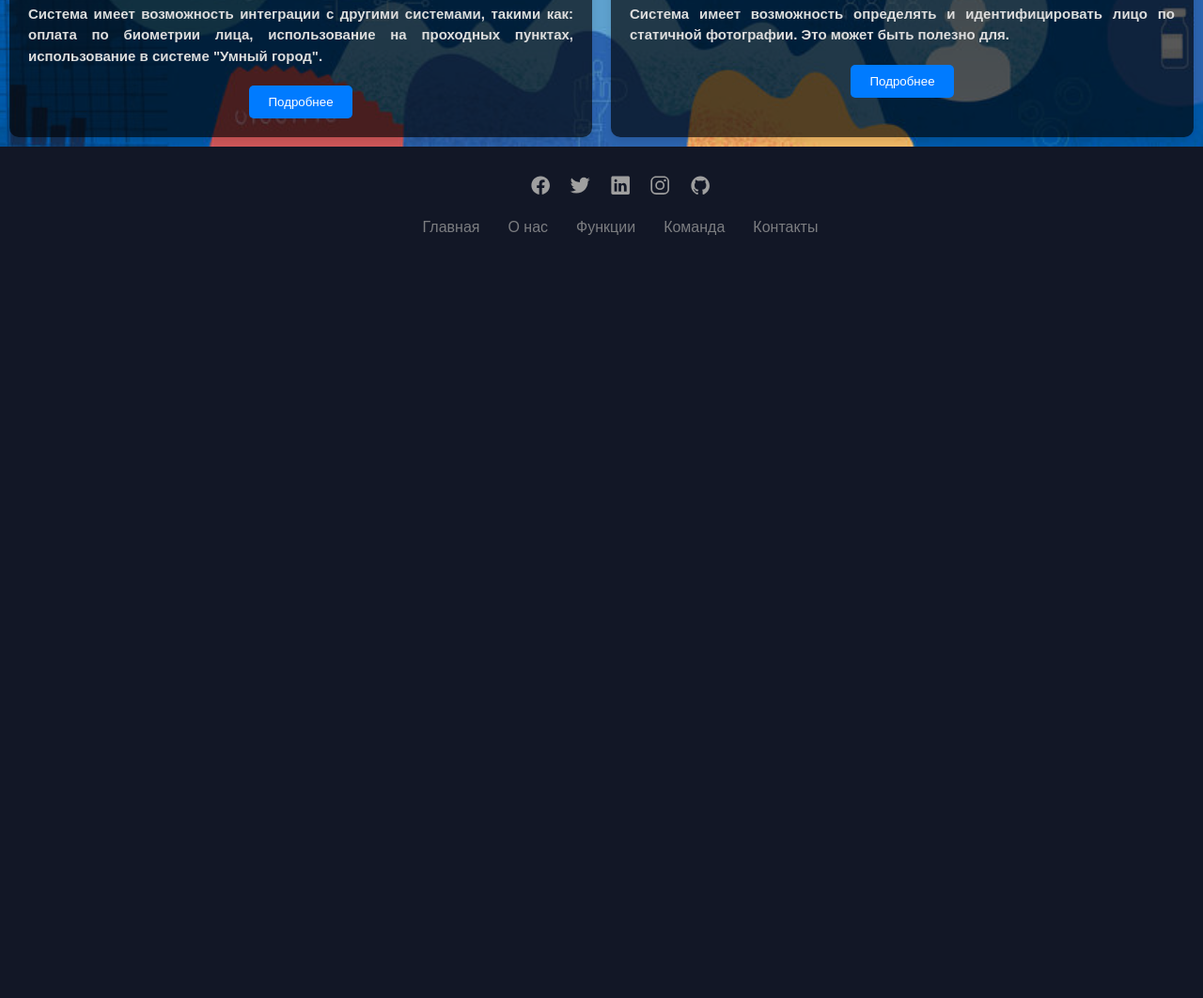
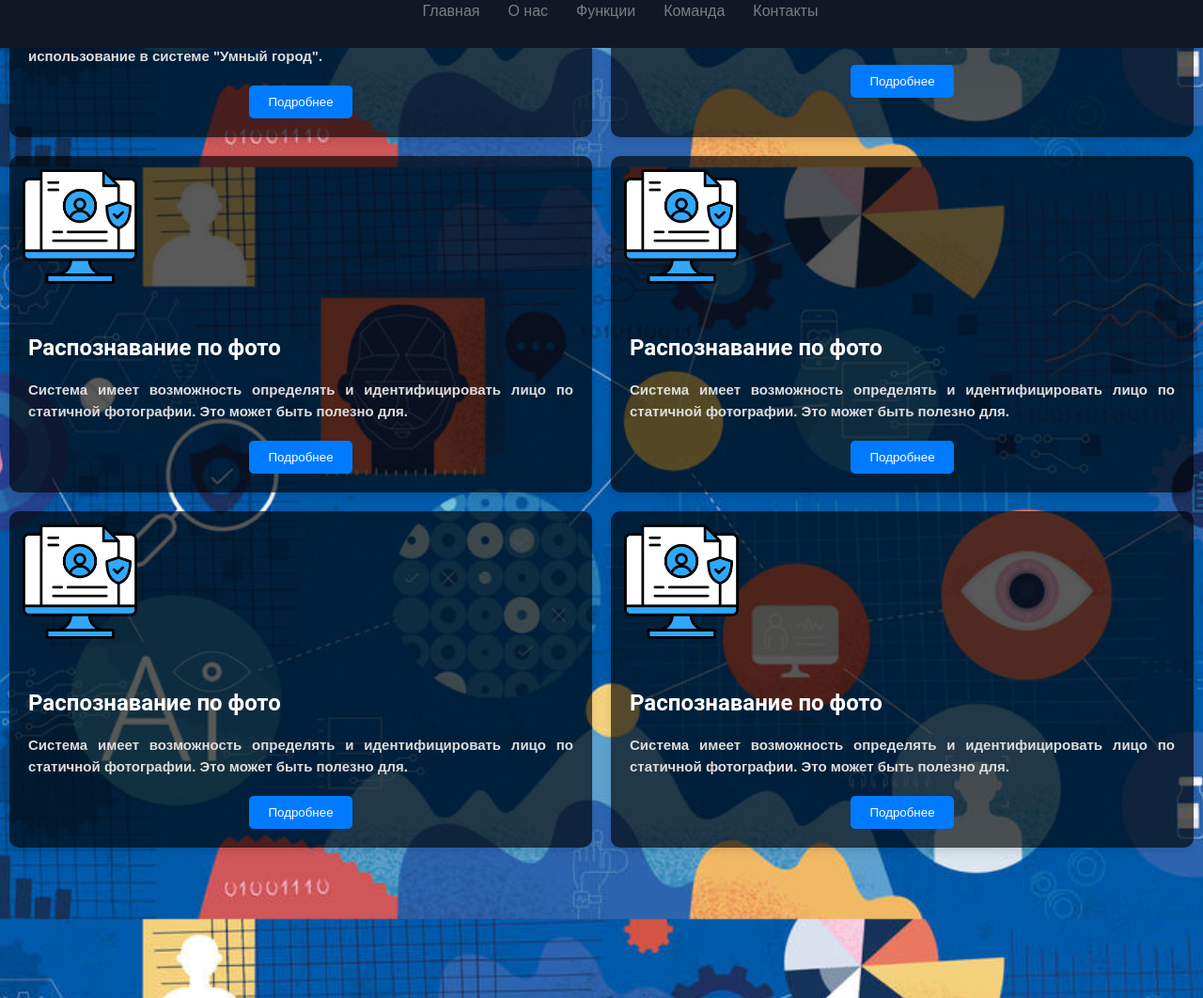
Before and after one commit to 3vgen/Face-Recognition-System, a plain HTML site: page function.html in a window 1280 px wide. Shown: the part 749-1811 px from the top of the page at 94% size. Before the commit the page ends 1030 px from the top, so only its background shows below. Drawn offline with nearby package versions, Linux system fonts and the light colour scheme; files whose address does not match are found by name.

Commit message:
Static footer

```diff
--- a/assets/css/index.css
+++ b/assets/css/index.css
@@ -51,12 +51,14 @@ body	{
     margin: 0px;
     font-family: 'Roboto', sans-serif, Haettenschweiler, 'Arial Narrow Bold', sans-serif, sans-serif;
     background-color: #121726;
+    position: relative;
 }
 
 .main	{
   margin: 0;
   font-family: 'Arial', sans-serif;
   display: flex;
+  padding-bottom: 150px;
   flex-wrap: wrap;
   justify-content: left;
 
@@ -138,20 +140,16 @@ p {
       min-height: 100vh;
   }
   footer{
-      position: relative;/*относительное позиционирование*/
+      /* margin-top:  1000px; */
+      position: fixed;/*относительное позиционирование*/
       width: 100%;/*на всю ширину*/
+      bottom: 0;
       padding: 20px 50px;/*поля для контента*/
       display: flex;
       justify-content: center;/*в центре по горизонтали*/
       align-items: center;/*в центре по вертикали*/
       flex-direction: column;
-  }
-  footer .wave{
-      position: absolute;/*абсолютное позиционирование*/
-      top: -100px;
-      left: 0;
-      width: 100%;
-      height: 100px;
+      background-color: 121726;
   }
   .social,
   .menu{
--- a/assets/js/reviews.js
+++ b/assets/js/reviews.js
@@ -36,6 +36,8 @@ function extractLinks(text) {
 
 const itemsList = document.getElementById('items-list');
     const addItemButton = document.getElementById('submit-comment');
+    const deleteItemButton = document.getElementById('delete-comment');
+
     const itemTextInput = document.getElementById('name');
     const itemMessageInput = document.getElementById('message')
 
@@ -51,3 +53,7 @@ const itemsList = document.getElementById('items-list');
 
       itemsList.appendChild(newItem);
     });
+
+    deleteItemButton.addEventListener('click', () => {
+      location.reload(true);
+    });
--- a/function.html
+++ b/function.html
@@ -56,6 +56,38 @@
               <button class="card-button">Подробнее</button>
             </div>
           </div>
+          <div class="card">
+            <img src="assets/images/identify.png" alt="Картинка">
+            <div class="card-content">
+              <h2 class="card-title">Распознавание по фото</h2>
+              <p class="card-text">Система имеет возможность определять и идентифицировать лицо по статичной фотографии. Это может быть полезно для.</p>
+              <button class="card-button">Подробнее</button>
+            </div>
+          </div>
+          <div class="card">
+            <img src="assets/images/identify.png" alt="Картинка">
+            <div class="card-content">
+              <h2 class="card-title">Распознавание по фото</h2>
+              <p class="card-text">Система имеет возможность определять и идентифицировать лицо по статичной фотографии. Это может быть полезно для.</p>
+              <button class="card-button">Подробнее</button>
+            </div>
+          </div>
+          <div class="card">
+            <img src="assets/images/identify.png" alt="Картинка">
+            <div class="card-content">
+              <h2 class="card-title">Распознавание по фото</h2>
+              <p class="card-text">Система имеет возможность определять и идентифицировать лицо по статичной фотографии. Это может быть полезно для.</p>
+              <button class="card-button">Подробнее</button>
+            </div>
+          </div>
+          <div class="card">
+            <img src="assets/images/identify.png" alt="Картинка">
+            <div class="card-content">
+              <h2 class="card-title">Распознавание по фото</h2>
+              <p class="card-text">Система имеет возможность определять и идентифицировать лицо по статичной фотографии. Это может быть полезно для.</p>
+              <button class="card-button">Подробнее</button>
+            </div>
+          </div>
     </div>
     <footer>
         <div class="waves">
@@ -70,9 +102,9 @@
 
         </ul>
         <ul class="menu">
-            <li><a href="#">Главная</a></li>
-            <li><a href="#">О нас</a></li>
-            <li><a href="#">Функции</a></li>
+            <li><a href="index.html">Главная</a></li>
+            <li><a href="reviews.html">О нас</a></li>
+            <li><a href="function.html">Функции</a></li>
             <li><a href="#">Команда</a></li>
             <li><a href="#">Контакты</a></li>
         </ul>
```
Also changed, not shown: index.html (+3 -3 lines), reviews.html (+5 -3 lines).
